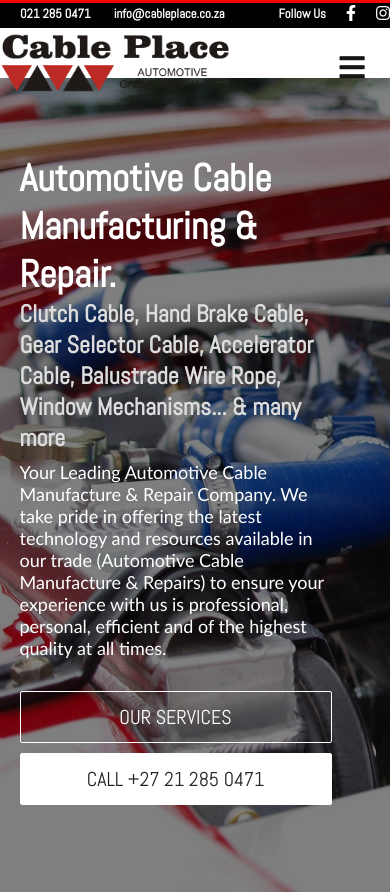
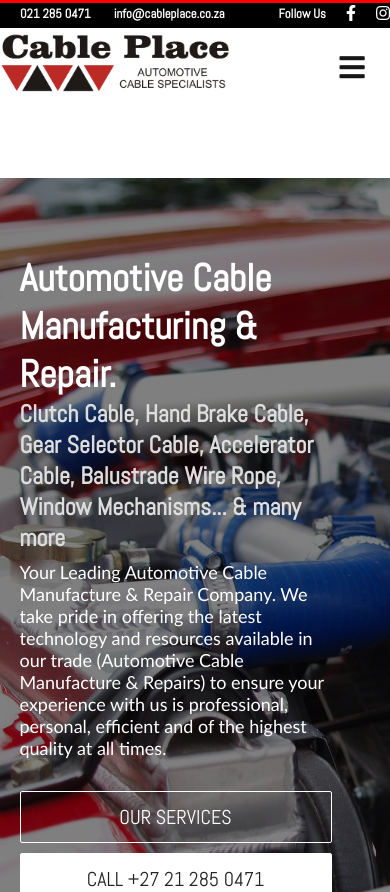
Before and after one commit to TonderaiChinya/cable_place, a React (Create React App) app: page / in a window 390 px wide. Shown: the top 892 px of the page. Built offline with nearby package versions, Linux system fonts and the light colour scheme.

Commit message:
fixed mobile menu height

```diff
--- a/src/components/Navbar.css
+++ b/src/components/Navbar.css
@@ -1,6 +1,6 @@
 .navbar {
   background: rgb(255, 255, 255);
-  max-height: 150px;
+  height: 150px;
   display: flex;
   flex-direction: column;
   justify-content: center;
@@ -119,7 +119,7 @@
     width: 100%;
     height: 90vh;
     position: absolute;
-    top: 80px;
+    top: 150px;
     left: -100%;
     opacity: 1;
     transition: all 0.5s ease;
@@ -165,7 +165,7 @@
   }
 
   .fa-times {
-    color: #fff;
+    color: red;
     font-size: 2rem;
   }
 
```
Also changed, not shown: 1 other file (tests, documents, lock files or other folders).
